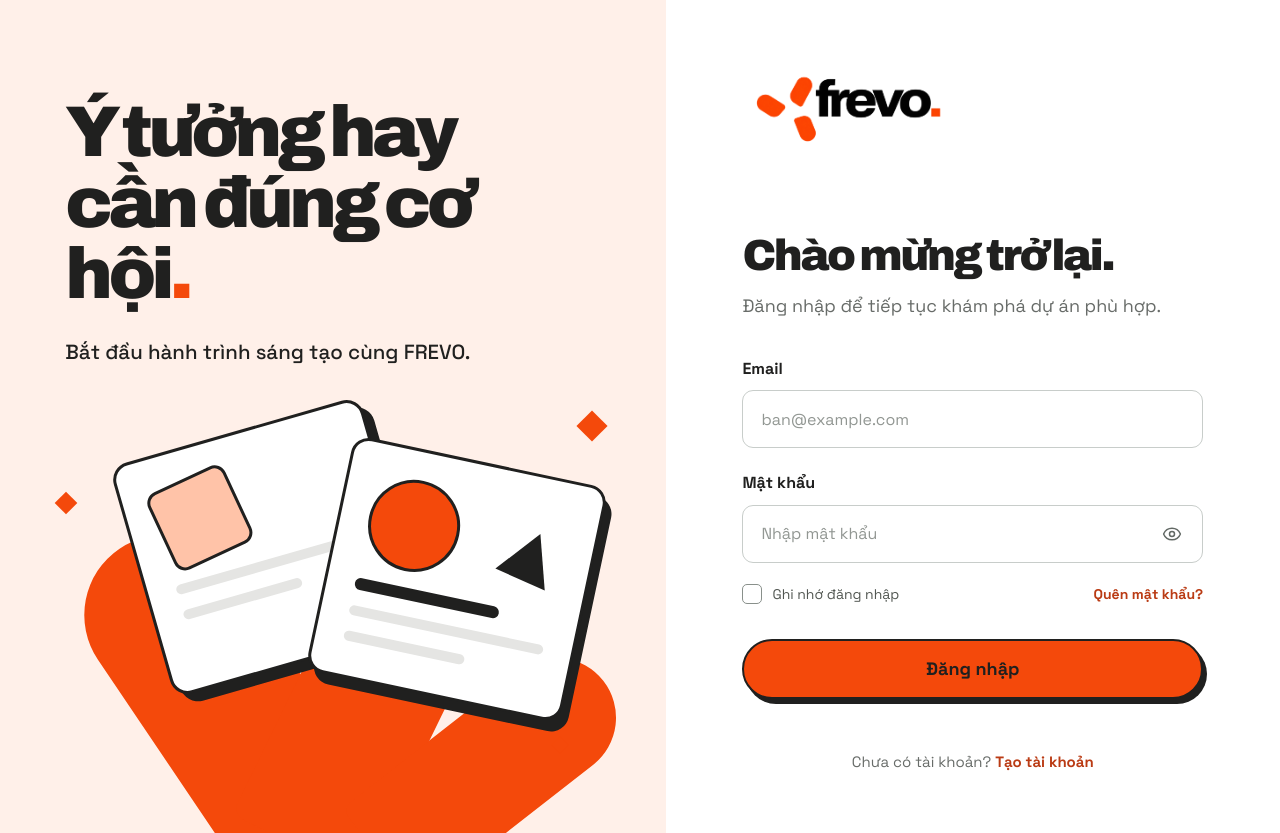
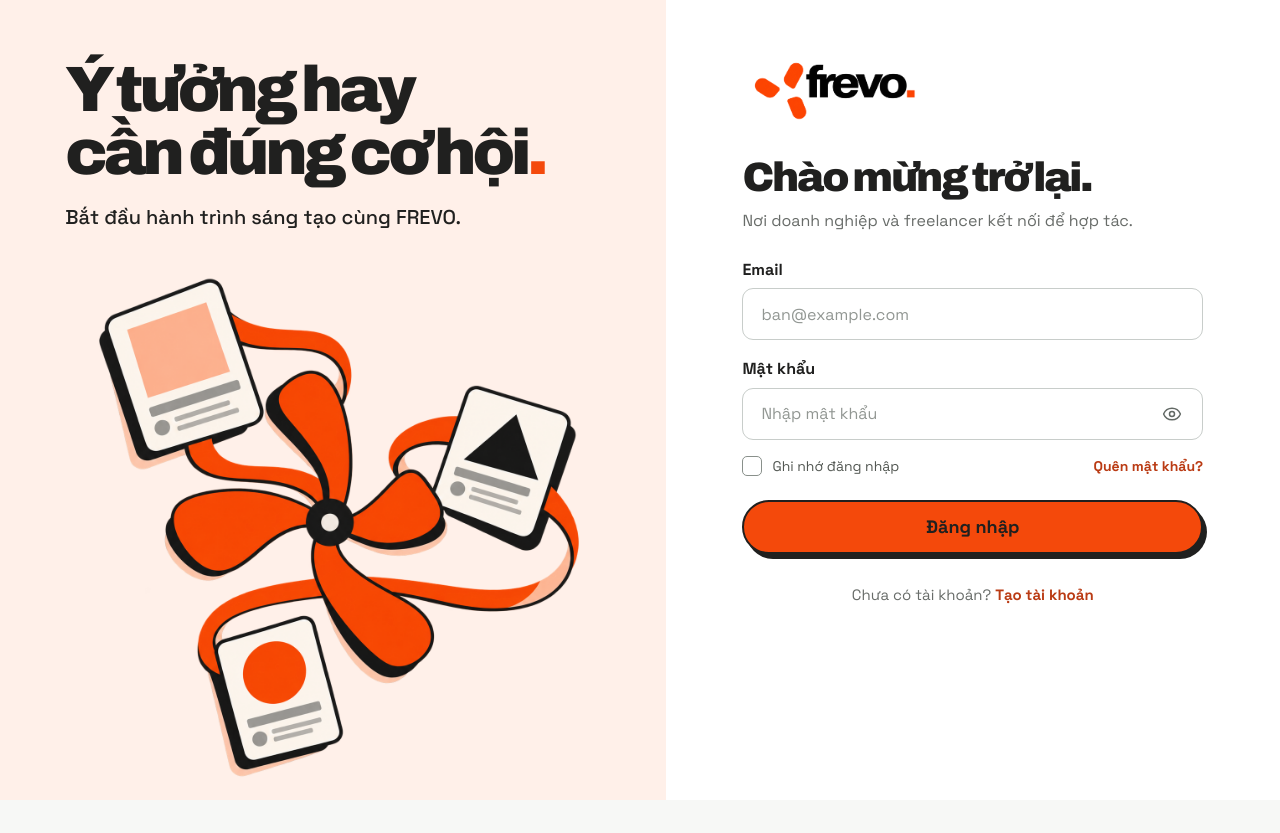
Before and after one commit to FREVO-Temp-FrontEnd/FREVO-frontend, a React (Vite) app: page /login in a window 1280 px wide. After the commit the page ends 800 px from the top, so only its background shows below. Built offline with nearby package versions, Linux system fonts and the light colour scheme; no server answers.

Commit message:
add login

```diff
--- a/src/components/login-page.css
+++ b/src/components/login-page.css
@@ -10,7 +10,7 @@
   min-height: 760px;
   overflow: hidden;
   background: var(--peach);
-  padding: clamp(68px, 7.6vw, 118px) clamp(44px, 5.1vw, 86px);
+  padding: clamp(68px, 6vw, 90px) clamp(44px, 5.1vw, 86px);
 }
 
 .login-story-copy { position: relative; z-index: 2; max-width: 660px; }
@@ -29,43 +29,21 @@
   font-weight: 500;
 }
 
-.login-art { position: absolute; left: 5%; right: 3%; bottom: 5%; height: 48%; min-height: 370px; }
-.art-petal { position: absolute; background: var(--orange); }
-.art-petal-one { width: 160px; height: 370px; left: 18%; bottom: -24%; border-radius: 100px 100px 18px 18px; transform: rotate(-34deg); }
-.art-petal-two { width: 145px; height: 330px; left: 43%; bottom: -18%; border-radius: 100px 100px 18px 18px; transform: rotate(26deg); }
-.art-petal-three { width: 120px; height: 285px; left: 65%; bottom: -30%; border-radius: 100px 100px 18px 18px; transform: rotate(52deg); }
-.art-brief {
+.login-art {
   position: absolute;
-  display: flex;
-  flex-direction: column;
-  gap: 16px;
-  width: 260px;
-  height: 240px;
-  padding: 28px;
-  border: 3px solid var(--ink);
-  border-radius: 18px;
-  background: #fff;
-  box-shadow: 8px 10px 0 var(--ink);
+  left: 50%;
+  bottom: 18px;
+  width: min(680px, 96%);
+  max-height: calc(100% - 390px);
+  object-fit: contain;
+  transform: translateX(-50%);
 }
-.art-brief-back { left: 17%; top: 9%; transform: rotate(-16deg); }
-.art-brief-front { left: 48%; top: 17%; transform: rotate(12deg); }
-.art-shape { display: block; flex: none; }
-.art-shape-square { width: 85px; height: 85px; border: 3px solid var(--ink); border-radius: 12px; background: #ffc3a8; transform: rotate(-9deg); }
-.art-shape-circle { width: 92px; height: 92px; border: 3px solid var(--ink); border-radius: 50%; background: var(--orange); }
-.art-shape-triangle { position: absolute; top: 55px; right: 33px; width: 0; height: 0; border-left: 27px solid transparent; border-right: 27px solid transparent; border-bottom: 50px solid var(--ink); transform: rotate(12deg); }
-.art-rule { display: block; width: 100%; height: 10px; border-radius: 100px; background: #e5e5e3; }
-.art-rule-short { width: 62%; }
-.art-rule-ink { width: 74%; height: 12px; background: var(--ink); }
-.art-spark { position: absolute; width: 16px; height: 16px; background: var(--orange); transform: rotate(45deg); }
-.art-spark-one { left: 4%; top: 26%; }
-.art-spark-two { right: 7%; top: 6%; width: 22px; height: 22px; }
-.art-spark-three { right: 13%; bottom: 10%; width: 12px; height: 12px; }
 
-.login-panel { display: flex; align-items: center; padding: 60px clamp(42px, 6vw, 104px); }
+.login-panel { display: flex; align-items: flex-start; padding: clamp(52px, 5vw, 76px) clamp(42px, 6vw, 104px); }
 .login-panel-inner { width: min(100%, 560px); margin: 0 auto; }
 .login-logo-link { display: inline-block; border-radius: 6px; }
 .login-logo { width: clamp(178px, 17vw, 244px); height: auto; }
-.login-form-area { margin-top: clamp(56px, 6.2vw, 92px); }
+.login-form-area { margin-top: clamp(22px, 2vw, 30px); }
 .login-form-area h2 { font-size: clamp(38px, 3.4vw, 53px); line-height: 1.05; letter-spacing: -.055em; font-weight: 900; }
 .login-subtitle { margin-top: 14px; color: #686c69; font-size: 18px; line-height: 1.5; }
 .login-form { margin-top: 38px; }
@@ -120,8 +98,27 @@
   .login-shell { grid-template-columns: 48% 52%; }
   .login-story { padding-left: 42px; padding-right: 30px; }
   .login-story h1 { font-size: clamp(50px, 5.5vw, 65px); }
-  .login-art { transform: scale(.82); transform-origin: 45% 100%; }
+  .login-art { width: 96%; }
   .login-panel { padding: 48px 44px; }
+}
+
+@media (min-width: 761px) and (max-height: 850px) {
+  .login-story { min-height: 0; padding-top: 58px; padding-bottom: 42px; }
+  .login-story h1 { font-size: clamp(54px, 5vw, 70px); }
+  .login-story-copy p { margin-top: 18px; font-size: 20px; }
+  .login-art { bottom: 14px; max-height: calc(100% - 275px); }
+  .login-panel { padding-top: 48px; padding-bottom: 34px; }
+  .login-logo { width: 190px; }
+  .login-form-area { margin-top: 26px; }
+  .login-form-area h2 { font-size: clamp(37px, 3.2vw, 46px); }
+  .login-subtitle { margin-top: 10px; font-size: 16px; }
+  .login-form { margin-top: 25px; }
+  .login-field + .login-field { margin-top: 17px; }
+  .login-field > label { margin-bottom: 7px; }
+  .login-field input { height: 52px; }
+  .login-options { margin-top: 16px; }
+  .login-submit { height: 54px; margin-top: 24px; }
+  .login-register { margin-top: 30px; }
 }
 
 @media (max-width: 760px) {
@@ -130,14 +127,14 @@
   .login-panel { min-height: 100dvh; padding: 38px 24px 48px; align-items: flex-start; }
   .login-panel-inner { max-width: 510px; }
   .login-logo { width: 190px; }
-  .login-form-area { margin-top: 70px; }
+  .login-form-area { margin-top: 32px; }
   .login-form-area h2 { font-size: clamp(36px, 8vw, 48px); }
 }
 
 @media (max-width: 420px) {
   .login-panel { padding: 27px 20px 40px; }
   .login-logo { width: 166px; }
-  .login-form-area { margin-top: 58px; }
+  .login-form-area { margin-top: 28px; }
   .login-subtitle { font-size: 16px; }
   .login-form { margin-top: 31px; }
   .login-options { align-items: flex-start; }
--- a/src/components/login-page.tsx
+++ b/src/components/login-page.tsx
@@ -45,19 +45,7 @@ export default function LoginPage() {
           <h1>Ý tưởng hay<br />cần đúng cơ hội<span>.</span></h1>
           <p>Bắt đầu hành trình sáng tạo cùng FREVO.</p>
         </div>
-        <div className="login-art" aria-hidden="true">
-          <div className="art-petal art-petal-one" />
-          <div className="art-petal art-petal-two" />
-          <div className="art-petal art-petal-three" />
-          <div className="art-brief art-brief-back">
-            <span className="art-shape art-shape-square" /><span className="art-rule" /><span className="art-rule art-rule-short" />
-          </div>
-          <div className="art-brief art-brief-front">
-            <span className="art-shape art-shape-circle" /><span className="art-shape art-shape-triangle" />
-            <span className="art-rule art-rule-ink" /><span className="art-rule" /><span className="art-rule art-rule-short" />
-          </div>
-          <div className="art-spark art-spark-one" /><div className="art-spark art-spark-two" /><div className="art-spark art-spark-three" />
-        </div>
+        <img className="login-art" src="/assets/frevo-login-illustration.png" alt="" aria-hidden="true" />
       </section>
 
       <section className="login-panel" aria-labelledby="login-title">
@@ -68,7 +56,7 @@ export default function LoginPage() {
 
           <div className="login-form-area">
             <h2 id="login-title">Chào mừng trở lại.</h2>
-            <p className="login-subtitle">Đăng nhập để tiếp tục khám phá dự án phù hợp.</p>
+            <p className="login-subtitle">Nơi doanh nghiệp và freelancer kết nối để hợp tác.</p>
 
             <form className="login-form" onSubmit={submit} noValidate>
               <div className="login-field">
```
Also changed, not shown: public/assets/frevo-login-illustration.png (added).
